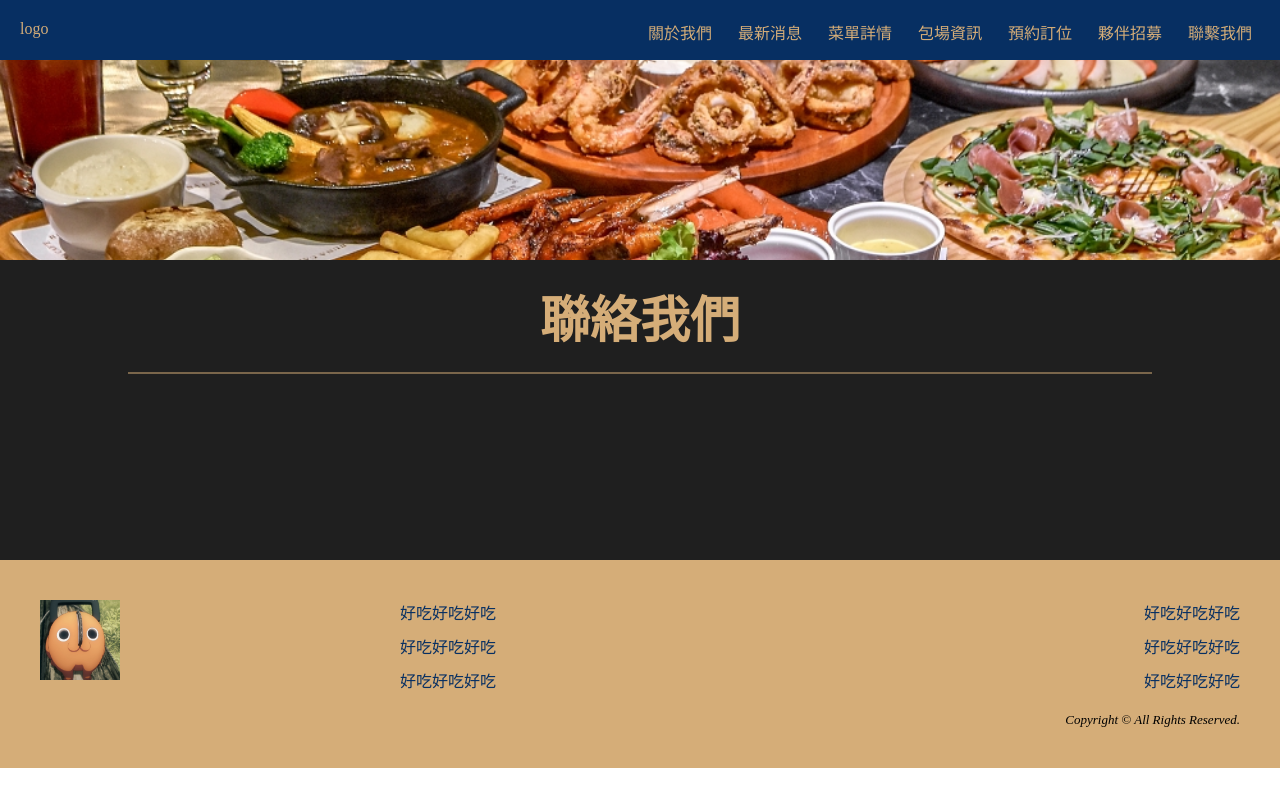
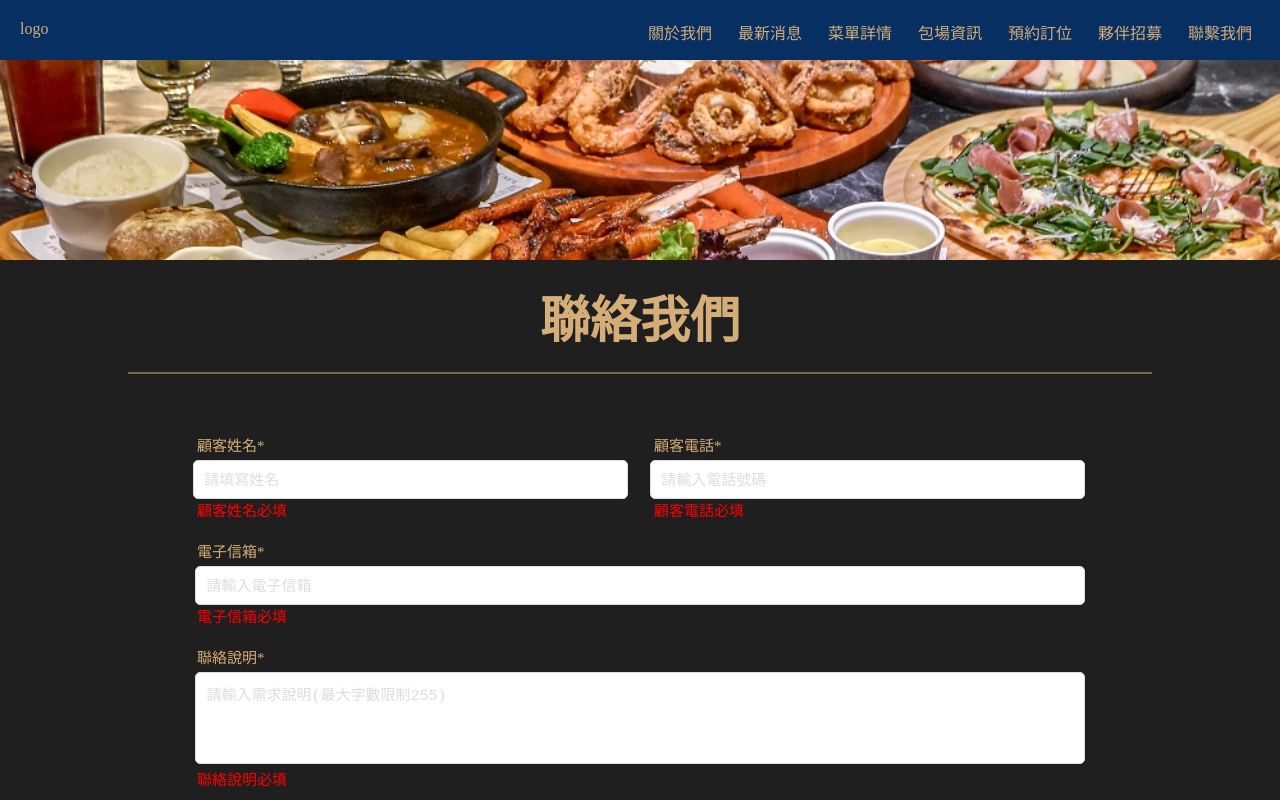
Before and after one commit to csdsdasdcwcwadx/circle-cafe, a Next.js app: page /contact in a window 1280 px wide. Shown: the top 800 px of the page. Built offline with nearby package versions, Linux system fonts and the light colour scheme.

Commit message:
新增輸入框模組

```diff
--- a/src/app/contact/page.tsx
+++ b/src/app/contact/page.tsx
@@ -4,8 +4,28 @@ import styles from './styles.module.scss';
 import steakSrc from '../../image/20210819234553_73.jpg';
 import Default from '@/components/Default';
 import { E_Page } from '@/redux/interfaces';
+import InputBar, { E_RegexType } from '@/components/InputBar';
+import { useRef } from 'react';
 
 export default function Contact() {
+    const cusName = useRef<HTMLInputElement>(null);
+    const cusPhone = useRef<HTMLInputElement>(null);
+    const cusEmail = useRef<HTMLInputElement>(null);
+    const cusInfo = useRef<HTMLInputElement>(null);
+
+    const handleClick = () => {
+        const error = document.getElementsByClassName('error');
+        if(error.length === 0) {
+            const sendData = {
+                name: cusName.current?.value,
+                phone: cusPhone.current?.value,
+                email: cusEmail.current?.value,
+                info: cusInfo.current?.value,
+            }
+
+            console.log("@@@", sendData);
+        } else alert(error[0].textContent);
+    }
 
     return (
         <Default
@@ -15,7 +35,45 @@ export default function Contact() {
             title='聯絡我們'
             currentPage={E_Page.CONTACT}
         >
-
+            <div className={styles.inputarea}>
+                <div className={styles.firstline}>
+                    <InputBar
+                        title='顧客姓名'
+                        placeholder='請填寫姓名'
+                        type={E_RegexType.NAME}
+                        maxlength={10}
+                        ref={cusName}
+                        className={styles.inputblock}
+                    />
+                    <InputBar
+                        title='顧客電話'
+                        placeholder='請輸入電話號碼'
+                        type={E_RegexType.PHONE}
+                        maxlength={10}
+                        ref={cusPhone}
+                        className={styles.inputblock}
+                    />
+                </div>
+                <InputBar
+                    title='電子信箱'
+                    placeholder='請輸入電子信箱'
+                    type={E_RegexType.EMAIL}
+                    maxlength={100}
+                    ref={cusEmail}
+                    className={styles.inputblock}
+                />
+                <div className={styles.thirdline}>
+                    <InputBar
+                        title='聯絡說明'
+                        placeholder='請輸入需求說明(最大字數限制255)'
+                        type={E_RegexType.TEXTING}
+                        maxlength={255}
+                        ref={cusInfo}
+                        className={styles.inputblock}
+                    />
+                </div>
+            </div>
+            <button onClick={handleClick}>送出表單</button>
         </Default>
     )
 }
--- a/src/app/contact/styles.module.scss
+++ b/src/app/contact/styles.module.scss
@@ -2,56 +2,55 @@
 
 .contact {
     background-color: $mainBackColor;
-    height: 500px;
 
-    .mainbanner {
-        height: 200px;
-
-        img {
-            height: 100%;
-            width: 100%;
-            object-fit: cover;
+    .inputarea {
+        .inputblock {
+            > span {
+                font-size: 15px;
+                text-align: left;
             }
         }
 
-    main {
+        .firstline {
             display: flex;
-        justify-content: center;
-        flex-direction: column;
-        text-align: center;
+            width: calc(100% - 2px);
 
-        h2 {
-            height: 20%;
-            margin: 20px 0;
-            color: $goldenColor;
-            font-size: 50px;
-            opacity: 0;
-            transition: all 5s ease-in-out;
-        }
+            .inputblock {
+                width: 50%;
 
-        .deco {
-            display: block;
-            width: 0;
-            margin: 0 auto;
-            border-bottom: 2px solid $goldenColor;
-            transition: all 5s ease-in-out;
-            opacity: .5;
+                &:first-of-type {
+                    margin-right: 20px;
                 }
             }
 
-    &.active {
-        main {
-            h2 {
-                opacity: 1;
+            @include only-mobile {
+                flex-direction: column;
+                width: 100% !important;
+
+                .inputblock {
+                    width: 100%;
+                }
+            }
         }
 
-            .deco {
-                width: 80%;
-            }
-
-            p {
-                opacity: 1;
+        .thirdline {
+            .inputblock {
+                textarea {
+                    height: 70px;
                 }
             }
         }
     }
+
+    button {
+        width: 120px;
+        height: 50px;
+        color: $blueColor;
+        background-color: $goldenColor;
+        border-radius: 5px;
+        border: 0;
+        font-weight: bold;
+        font-size: 20px;
+        cursor: pointer;
+    }
+}
--- a/src/app/layout.tsx
+++ b/src/app/layout.tsx
@@ -18,6 +18,9 @@ export default function RootLayout({
 }) {
   return (
     <html lang="en">
+      <head>
+        <meta content="width=device-width, initial-scale=1.0, maximum-scale=1.0, user-scalable=no" name="viewport" />
+      </head>
       <body>
         <Providers>
           <Header/>
--- a/src/components/Default/index.tsx
+++ b/src/components/Default/index.tsx
@@ -35,7 +35,9 @@ function Default({ children, currentPage, imageSrc, altContent, title, className
                 <main>
                     <h2>{title}</h2>
                     <span className={styles.deco}/>
-                    {children}
+                    <div>
+                        {children}
+                    </div>
                 </main>
             </div>
             <Footer/>
--- a/src/components/Default/styles.module.scss
+++ b/src/components/Default/styles.module.scss
@@ -36,6 +36,17 @@
             transition: all 5s ease-in-out;
             opacity: .5;
         }
+
+        > div {
+            margin: 60px 0;
+            padding: 0 15%;
+            opacity: 0;
+            transition: all 8s ease-in-out;
+
+            @include only-mobile {
+                padding: 0 50px;
+            }
+        }
     }
 
     &.active {
@@ -46,9 +57,13 @@
 
             .deco {
                 width: 80%;
+
+                @include only-mobile {
+                    width: 100%;
+                }
             }
 
-            p {
+            > div {
                 opacity: 1;
             }
         }
--- /dev/null
+++ b/src/components/InputBar/index.tsx
@@ -0,0 +1,112 @@
+import { memo, useState, useEffect, forwardRef, ForwardedRef } from "react";
+import styles from './styles.module.scss';
+import cN from 'classnames';
+
+export enum E_RegexType {
+    PHONE = 'PHONE',
+    NAME = 'NAME',
+    ADDRESS = 'ADDRESS',
+    EMAIL = 'EMAIL',
+    NUMBER = 'NUMBER',
+    TEXTING = 'TEXTING',
+}
+
+interface I_props {
+    title: string;
+    placeholder: string;
+    type: E_RegexType;
+    value?: string | number;
+    unnecessary?: boolean;
+    trigger?: boolean;
+    maxlength: number;
+    className?: string;
+}
+
+function InputBar ({title, placeholder, type, value, unnecessary, trigger, maxlength, className}: I_props, ref: ForwardedRef<HTMLInputElement>) {
+    const [input, setInput] = useState<string>('');
+    const [errMsg, setErrMsg] = useState<string | undefined>();
+
+    useEffect(() => {
+        value && setInput(`${value}`);
+    },[value])
+
+    useEffect(() => {
+        if(trigger) setErrMsg(undefined);
+        else setErrMsg(`${title}必填`);
+    },[trigger, title])
+
+
+    useEffect(() => {
+
+        let flag = true;
+        const RegexNumTypes = /^[0-9]*$/;
+        const RegexChineseTypes = /^[^\u4e00-\u9fa5]+$/;
+        const RegexPhoneNum = /^09\d{8}$/;
+        const RegexDecimalPoint = /^\d+$/;
+        const Regexmail = /^[^\s@]+@[^\s@]+\.[^\s@]+$/;
+
+        switch(type) {
+            // 手機驗證，不為空、為數字、為手機格式
+            case E_RegexType.PHONE:
+                if(!RegexPhoneNum.test(input!)) {
+                    flag = false;
+                    setErrMsg('此欄位須為手機格式');
+                }
+                if(!RegexNumTypes.test(input!)) {
+                    flag = false;
+                    setErrMsg('此欄位須為數字');
+                }
+                if(!unnecessary && input === '') {
+                    flag = false;
+                    setErrMsg(`${title}必填`);
+                }
+                break;
+            case E_RegexType.NAME:
+            case E_RegexType.ADDRESS:
+                if(!unnecessary && input === '') {
+                    flag = false;
+                    setErrMsg(`${title}必填`);
+                }
+                break;
+            case E_RegexType.EMAIL:
+                if(!Regexmail.test(input!)) {
+                    flag = false;
+                    setErrMsg('此欄位須為信箱格式');
+                }
+                if(!unnecessary && input === '') {
+                    flag = false;
+                    setErrMsg(`${title}必填`);
+                }
+                break;
+            case E_RegexType.NUMBER:
+                if(!RegexDecimalPoint.test(input!)) {
+                    flag = false;
+                    setErrMsg('此欄位只允許數字');
+                }
+                if(!unnecessary && input === '') {
+                    flag = false;
+                    setErrMsg(`${title}必填`);
+                }
+                break;
+            default:
+                if(!unnecessary && input === '') {
+                    flag = false;
+                    setErrMsg(`${title}必填`);
+                }
+        }
+        if(flag) setErrMsg(undefined);
+    },[input, type, unnecessary, title])
+
+    return (
+        <div className={cN(styles.inputblock, className)}>
+            <span>{title}{!unnecessary && '*'}</span>
+            {
+                type === E_RegexType.TEXTING ? <textarea placeholder={placeholder} onChange={e=>setInput(e.target.value)} defaultValue={value} maxLength={maxlength}/>:
+                <input placeholder={placeholder} onChange={e=>setInput(e.target.value)} ref={ref} defaultValue={value} maxLength={maxlength}/>
+            }
+            {errMsg && <span className={cN(styles.err, 'error')}>{errMsg}</span>}
+        </div>
+    );
+}
+
+export default memo(forwardRef(InputBar));
--- /dev/null
+++ b/src/components/InputBar/styles.module.scss
@@ -0,0 +1,44 @@
+@import '../../common.scss';
+
+.inputblock {
+    margin-bottom: 20px;
+
+    span {
+        display: block;
+        color: $goldenColor;
+        margin: 0 0 5px 5px;
+        font-size: 12px;
+    }
+
+    input {
+        width: calc(99% - 20px);
+        border: 1px solid #ddd;
+        border-radius: 5px;
+        padding: 10px;
+        font-size: 15px;
+        outline: none;
+
+        &::placeholder {
+            color: #ddd;
+        }
+    }
+
+    textarea {
+        width: calc(99% - 20px);
+        border: 1px solid #ddd;
+        border-radius: 5px;
+        padding: 10px;
+        font-size: 15px;
+        resize: none;
+        outline: none;
+
+        &::placeholder {
+            color: #ddd;
+        }
+    }
+
+    .err {
+        color: red;
+        margin-bottom: 0;
+    }
+}
```
Also changed, not shown: src/app/about/story/styles.module.scss (+0 -8 lines). Lines whose indentation alone changed are shown as unchanged.
